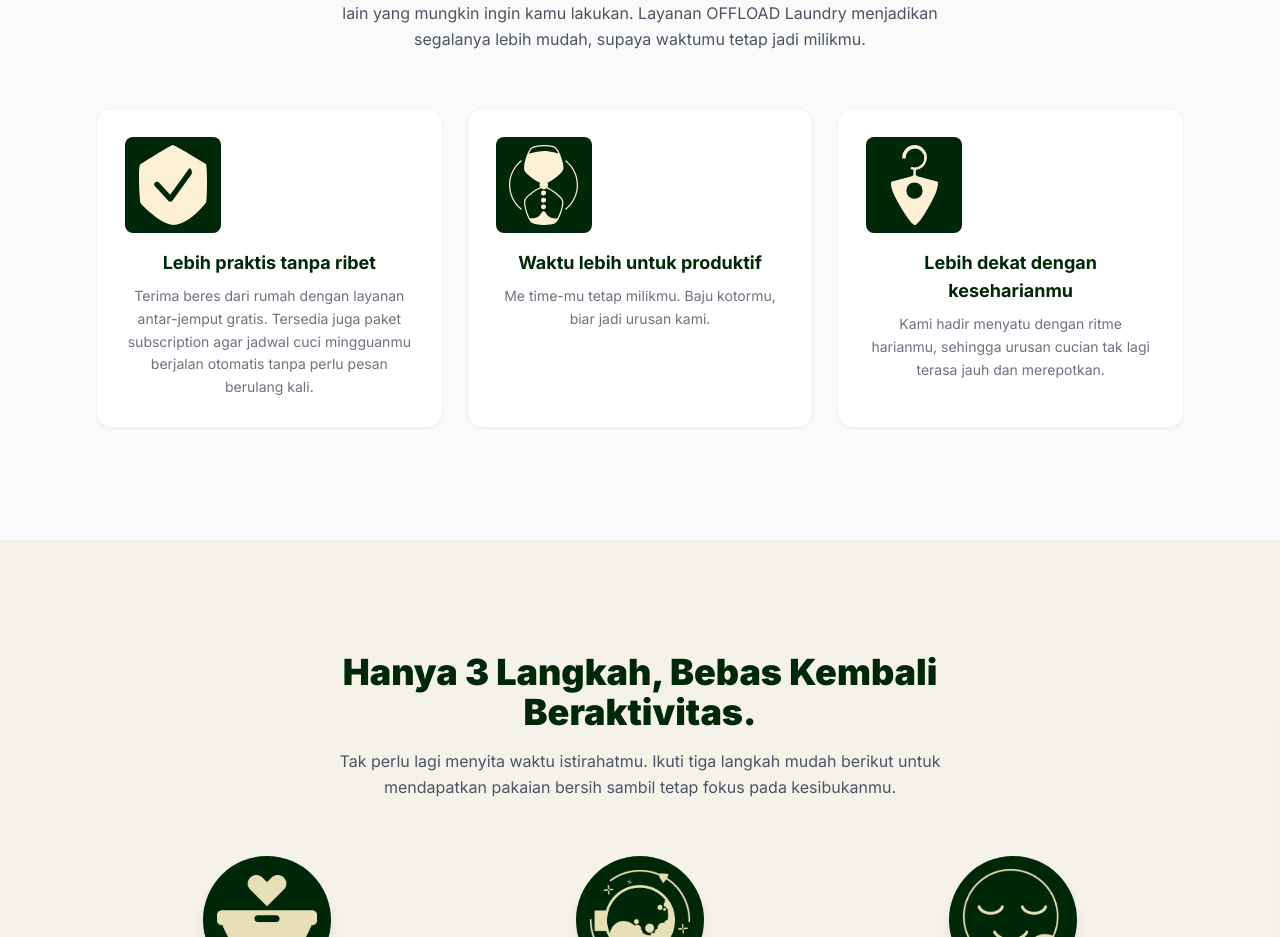
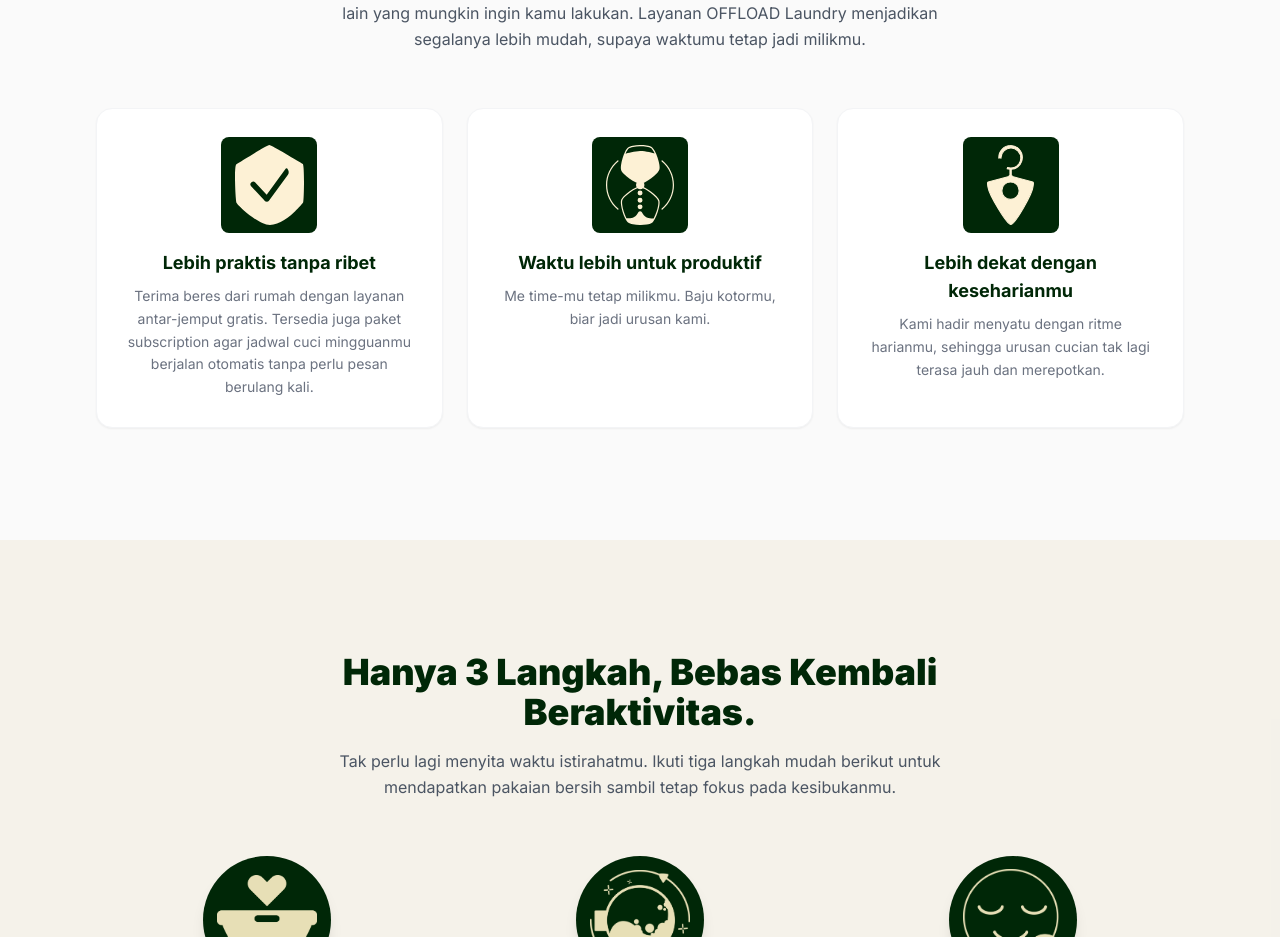
Before and after one commit to Offloadlaundry/Offloadlaundry-landing-page, a Next.js app: page / in a window 1280 px wide. Shown: the part 1060-1997 px from the top of the page. Built offline with nearby package versions, Linux system fonts and the light colour scheme.

Commit message:
Update ProblemSolution.tsx

```diff
--- a/components/sections/ProblemSolution.tsx
+++ b/components/sections/ProblemSolution.tsx
@@ -18,7 +18,7 @@ export default function ProblemSolution() {
         <div className="grid sm:grid-cols-3 gap-6">
           {problemSolutionContent.benefits.map((benefit) => (
             <div key={benefit.title} className="group bg-white border border-gray-100 rounded-2xl p-7 shadow-sm hover:shadow-md hover:border-secondary transition-all">
-              <div className="w-24 h-24 rounded-lg bg-primary flex items-center justify-center mb-4 group-hover:bg-primary-light transition-colors overflow-hidden p-2">
+              <div className="w-24 h-24 rounded-lg bg-primary flex items-center justify-center mb-4 mx-auto group-hover:bg-primary-light transition-colors overflow-hidden p-2">
                 <img
                   src={iconMap[benefit.title] || "/default-icon.svg"}
                   alt={benefit.title}
```
